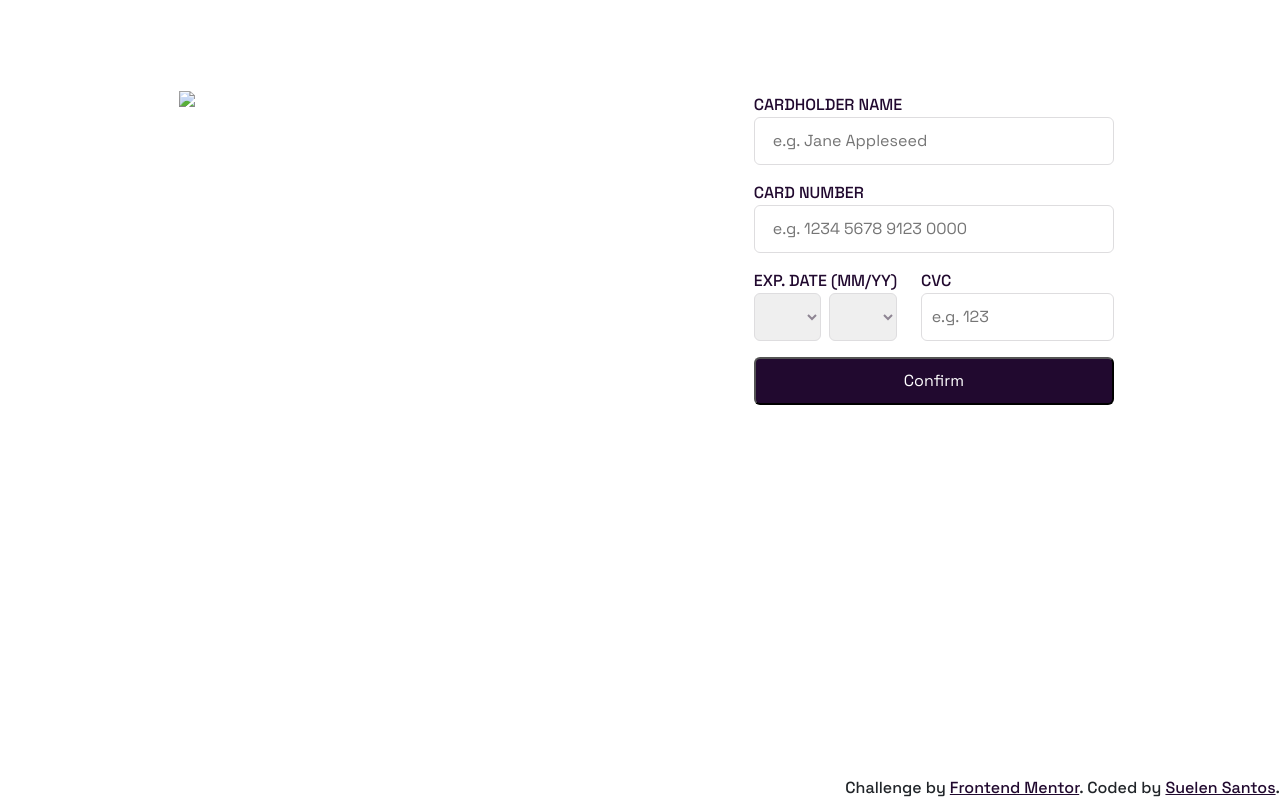
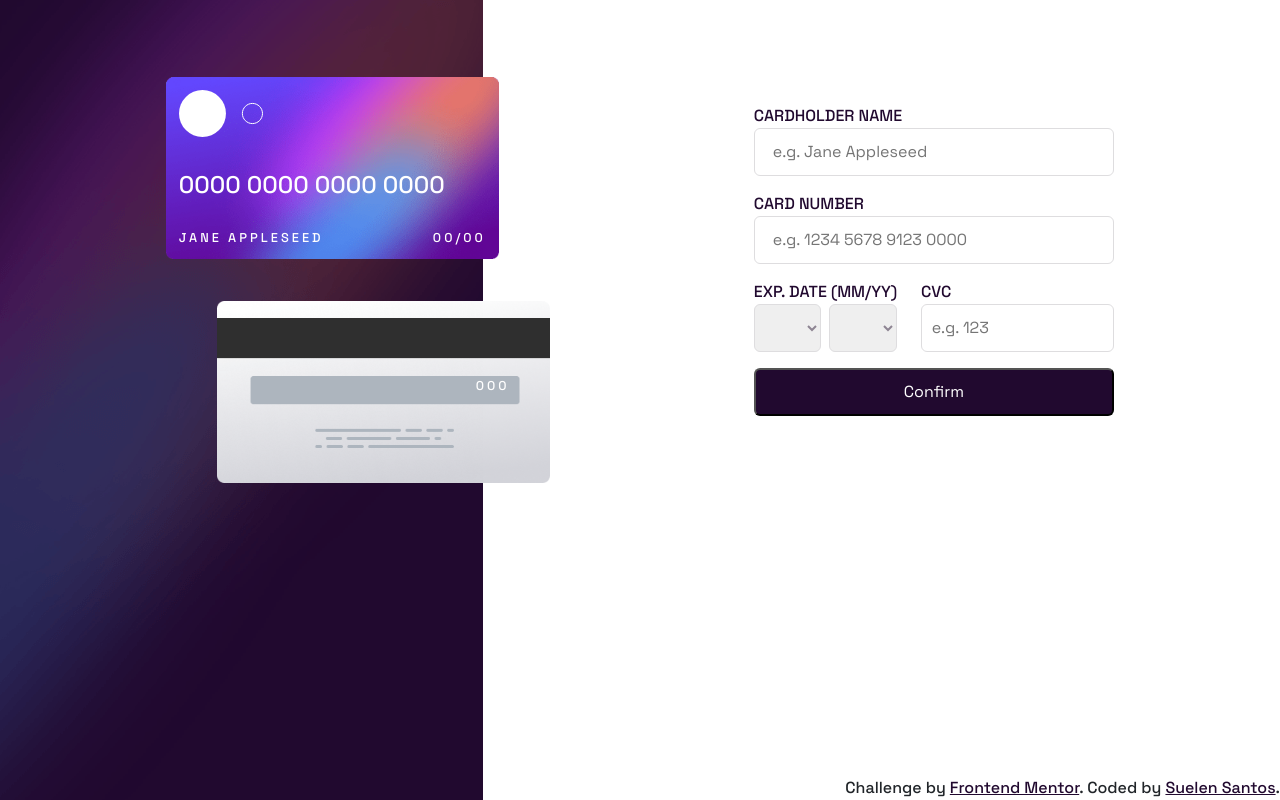
Before and after one commit to suelense/interactive-card, a plain HTML site: page index.html in a window 1280 px wide. Drawn offline with nearby package versions, Linux system fonts and the light colour scheme; the site is published under a folder, as on GitHub Pages, so addresses that start at the root find nothing.

Commit message:
images correction

```diff
--- a/index.html
+++ b/index.html
@@ -15,7 +15,7 @@
   <main class="main-cards">
     <section class="section-card">
       <div class="div-card front-card">
-        <img src="/images/card-logo.svg" alt="card-logo">
+        <img src="./images/card-logo.svg" alt="card-logo">
         <div id="cardNumber">0000 0000 0000 0000</div>
         <div class="d-flex justify-content-between">
           <p class="card-name text-uppercase" id="cardName">JANE APPLESEED</p>
@@ -60,7 +60,7 @@
         <button type="button" class="rounded w-100" onclick="register()">Confirm</button>
       </form>
       <div id="messageCardAdded">
-        <img src="/images/icon-complete.svg" alt="icon-complete"><br><br>
+        <img src="./images/icon-complete.svg" alt="icon-complete"><br><br>
         <p id="messageTitle" class="h3">THANK YOU!</p>
         <p>We've added your card details</p><br><br>
         <a href="index.html"><button class="rounded w-100">Continue</button></a>
--- a/style.css
+++ b/style.css
@@ -9,7 +9,7 @@
 .body-style {
     font-family: "Space Grotesk", sans-serif;
     font-weight: 500;
-    background-image: url(/images/bg-main-desktop.png);
+    background-image: url(./images/bg-main-desktop.png);
     background-repeat: no-repeat;
 }
 
@@ -32,13 +32,13 @@
 
 .front-card {
     width: 130%;
-    background-image: url(/images/bg-card-front.png);
+    background-image: url(./images/bg-card-front.png);
     margin-top: 30%;
 }
 
 .back-card {
     width: 130%;
-    background-image: url(/images/bg-card-back.png);
+    background-image: url(./images/bg-card-back.png);
     margin-left: 20%;
     margin-top: 10%;
 }
```
